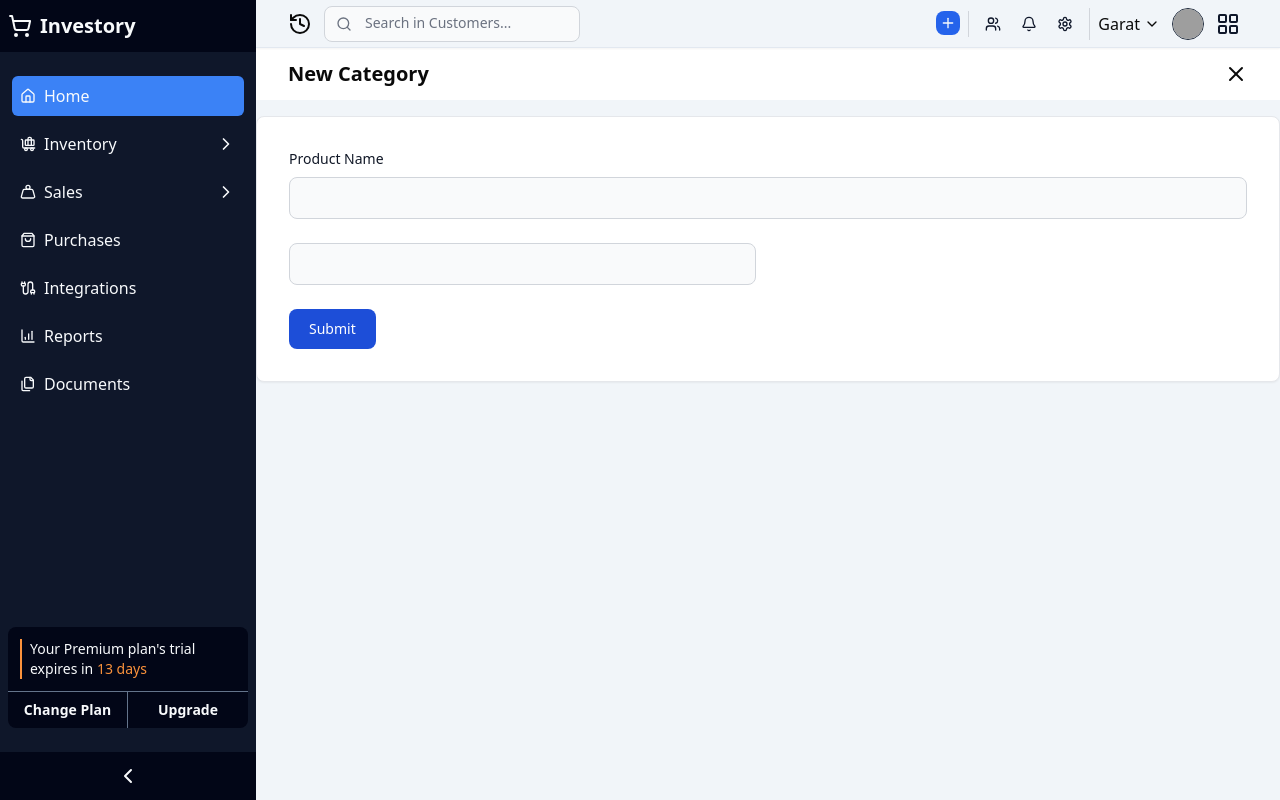
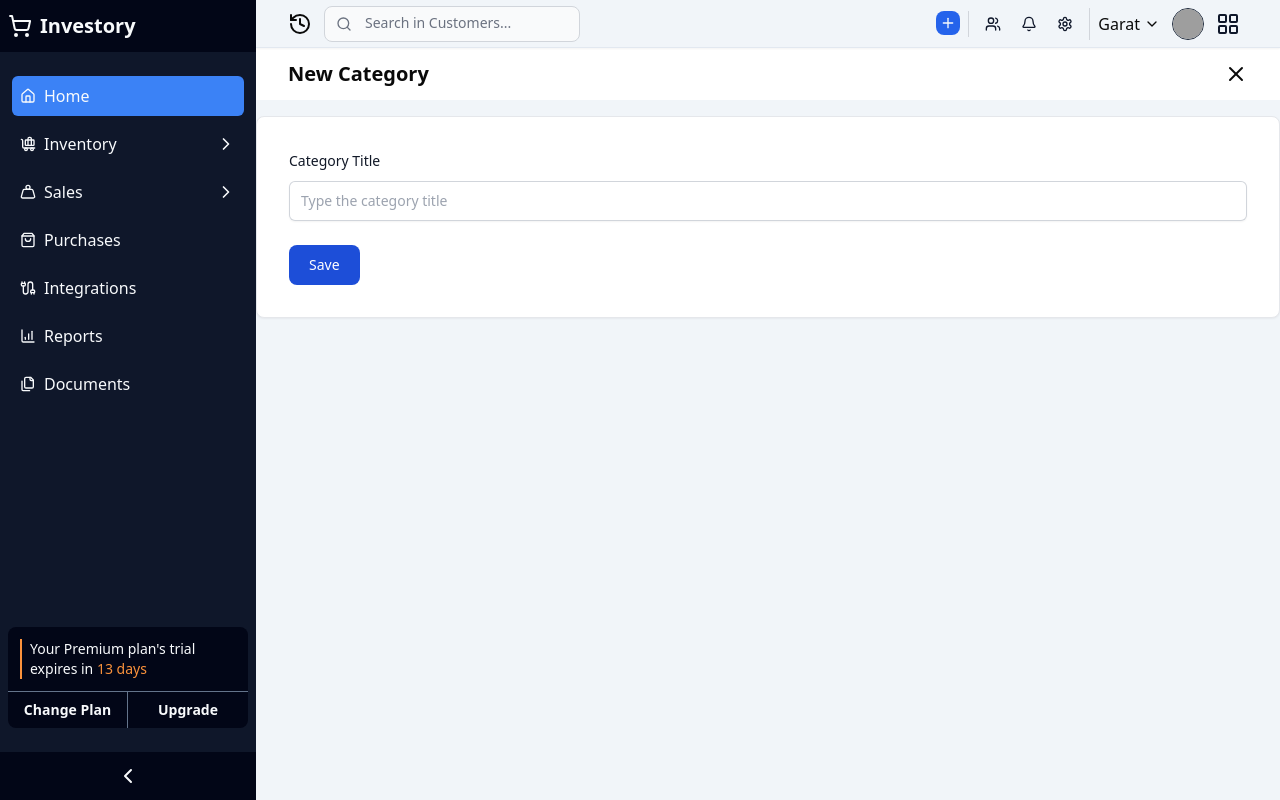
Before and after one commit to hac1yev/Inventory-Management-Software, a Next.js app: page /dashboard/inventory/categories/new in a window 1280 px wide. Built offline with nearby package versions, Linux system fonts and the light colour scheme; grey boxes are pictures that could not be loaded.

Commit message:
text input component

```diff
--- a/app/(back-office)/dashboard/inventory/categories/new/page.tsx
+++ b/app/(back-office)/dashboard/inventory/categories/new/page.tsx
@@ -1,22 +1,43 @@
+"use client";
+
 import InventoryFormHeader from "@/components/dashboard/InventoryFormHeader";
+import TextInput from "@/components/FormInputs/TextInput";
+import { useForm } from "react-hook-form";
 
 const NewCategory = () => {
+  const {
+    register,
+    handleSubmit,
+    watch,
+    formState: { errors },
+  } = useForm();
+
+  const onSubmit = (data) => {
+    console.log(data);
+  };
+
   return (
     <div>
       <InventoryFormHeader title="New Category" href="/" />
-            <form action="" className="w-full max-w-6xl my-4 mx-auto p-4 bg-white border border-gray-200 rounded-lg shadow-sm sm:p-6 md:p-8 dark:bg-gray-800 dark:border-gray-700">
+      <form
+        onSubmit={handleSubmit(onSubmit)}
+        className="w-full max-w-6xl my-4 mx-auto p-4 bg-white border border-gray-200 rounded-lg shadow-sm sm:p-6 md:p-8 dark:bg-gray-800 dark:border-gray-700"
+      >
         <div className="grid gap-4 sm:grid-cols-2 sm:gap-6">
-                    <div className="sm:col-span-2">
-                        <label htmlFor="name" className="block mb-2 text-sm font-medium text-gray-900 dark:text-white">Product Name</label>
-                        <input type="text" name="name" id="name" className="bg-gray-50 border border-gray-300 text-gray-900 text-sm rounded-lg focus:ring-primary-600 focus:border-primary-600 block w-full p-2.5" />
-                    </div>
-                    <div className="w-full">
-                        <label htmlFor=""></label>
-                        <input type="text" className="bg-gray-50 border border-gray-300 text-gray-900 text-sm rounded-lg focus:ring-primary-600 focus:border-primary-600 block w-full p-2.5" />
-                    </div>
+          <TextInput
+            label="Category Title"
+            name="title"
+            register={register}
+            errors={errors}
+          />
         </div>
         <div className="mt-6 sm:col-span-1">
-                    <button type="submit" className="text-white bg-blue-700 hover:bg-blue-800 focus:ring-4 focus:outline-none focus:ring-blue-300 font-medium rounded-lg text-sm px-5 py-2.5 text-center dark:bg-blue-600 dark:hover:bg-blue-700 dark:focus:ring-blue-800">Submit</button>
+          <button
+            type="submit"
+            className="text-white bg-blue-700 hover:bg-blue-800 focus:ring-4 focus:outline-none focus:ring-blue-300 font-medium rounded-lg text-sm px-5 py-2.5 text-center dark:bg-blue-600 dark:hover:bg-blue-700 dark:focus:ring-blue-800"
+          >
+            Save
+          </button>
         </div>
       </form>
     </div>
--- /dev/null
+++ b/components/FormInputs/TextInput.tsx
@@ -0,0 +1,34 @@
+export default function TextInput({
+    label,
+    name,
+    register,
+    errors,
+    isRequired = true,
+    type = "text",
+    className = "sm:col-span-2",
+  }) {
+    return (
+      <div className={className}>
+        <label
+          htmlFor={name}
+          className="block text-sm font-medium leading-6 text-gray-900 mb-2 "
+        >
+          {label}
+        </label>
+        <div className="mt-2">
+          <input
+            {...register(`${name}`, { required: isRequired })}
+            type={type}
+            name={name}
+            id={name}
+            autoComplete={name}
+            className="block w-full rounded-md border-0 py-2 text-gray-900 shadow-sm ring-1 ring-inset ring-gray-300 placeholder:text-gray-400 focus:ring-2 focus:ring-inset focus:ring-blue-600 sm:text-sm sm:leading-6"
+            placeholder={`Type the ${label.toLowerCase()}`}
+          />
+          {errors[`${name}`] && (
+            <span className="text-sm text-red-600 ">{label} is required</span>
+          )}
+        </div>
+      </div>
+    );
+  }
```
Lines whose indentation alone changed are shown as unchanged.
